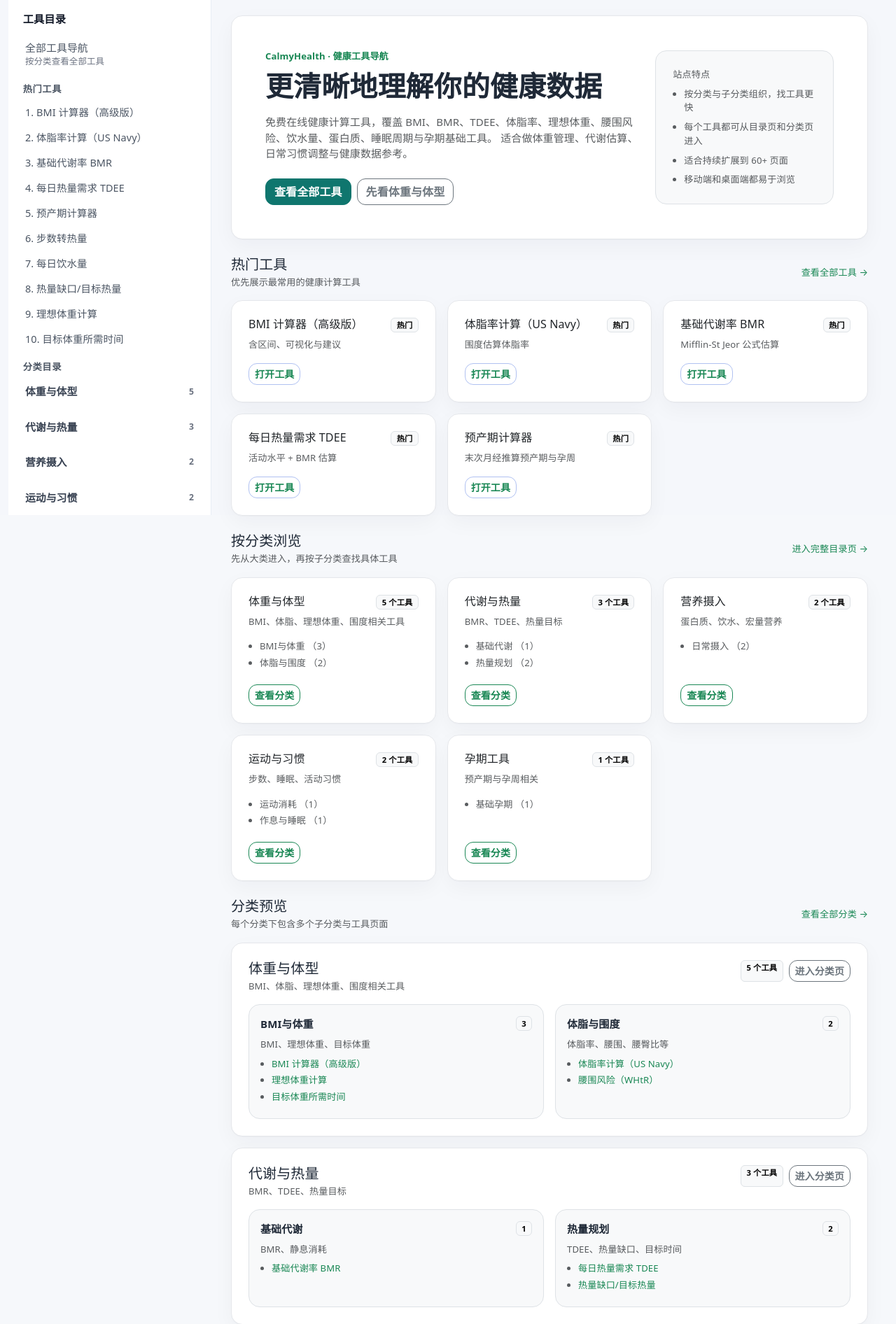
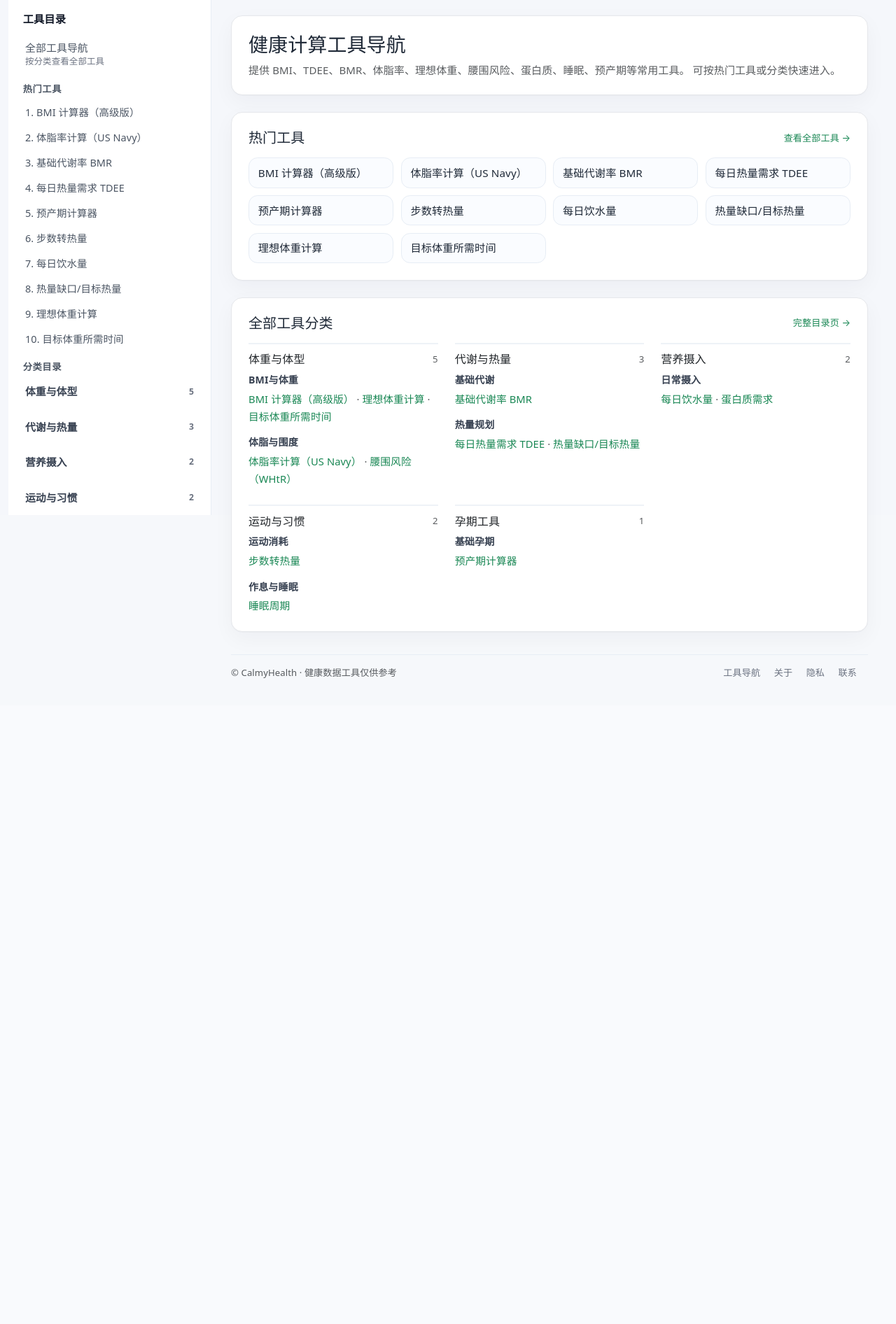
Before and after one commit to zhengxr566/health-tools-2026, a Flask app: page / in a window 1280 px wide. Shown: the part 64-1956 px from the top of the page at 70% size. After the commit the page ends 1033 px from the top, so only its background shows below. Run offline with Flask 3, Linux system fonts and the light colour scheme.

Commit message:
upadte layout

```diff
--- a/app.py
+++ b/app.py
@@ -550,10 +550,10 @@ def sitemap():
 # -----------------------
 @app.get("/")
 def index():
-    featured_tools = [t for t in TOOLS if t["featured"]]
+    featured_tools = top_tools(10)
     meta = meta_for(
-        f"{SITE_NAME} - 健康计算工具导航（BMI/BMR/TDEE/体脂率等）",
-        "CalmyHealth 提供 BMI、BMR、TDEE、体脂率、理想体重、腰围风险、蛋白质、睡眠等在线健康计算工具，并按分类组织，适合持续扩展。",
+        f"{SITE_NAME} - 健康计算工具导航",
+        "BMI、TDEE、BMR、体脂率、理想体重、蛋白质、睡眠、预产期等在线健康工具。",
         "/",
     )
     return render_template(
@@ -564,7 +564,6 @@ def index():
         tools=TOOLS,
         page_kind="home",
     )
-
 
 @app.get("/tools")
 def tools():
--- a/templates/index.html
+++ b/templates/index.html
@@ -1,204 +1,117 @@
 {% extends "base.html" %}
 {% block content %}
 
-<div class="bg-white rounded-4 shadow-sm p-4 p-lg-5 mb-4">
-  <div class="row align-items-center g-4">
-    <div class="col-lg-8">
-      <div class="small text-success fw-semibold mb-2">CalmyHealth · 健康工具导航</div>
-      <h1 class="display-6 fw-semibold mb-3">更清晰地理解你的健康数据</h1>
-      <p class="text-muted mb-4">
-        免费在线健康计算工具，覆盖 BMI、BMR、TDEE、体脂率、理想体重、腰围风险、饮水量、蛋白质、睡眠周期与孕期基础工具。
-        适合做体重管理、代谢估算、日常习惯调整与健康数据参考。
+<div class="bg-white rounded-4 shadow-sm p-4 mb-4">
+  <h1 class="h3 mb-2">健康计算工具导航</h1>
+  <p class="text-muted mb-0">
+    提供 BMI、TDEE、BMR、体脂率、理想体重、腰围风险、蛋白质、睡眠、预产期等常用工具。
+    可按热门工具或分类快速进入。
   </p>
-
-      <div class="d-flex flex-wrap gap-2">
-        <a class="btn btn-success" href="/tools">查看全部工具</a>
-        <a class="btn btn-outline-secondary" href="/category/weight">先看体重与体型</a>
-      </div>
-    </div>
-
-    <div class="col-lg-4">
-      <div class="bg-light rounded-4 p-4 border h-100">
-        <div class="small text-muted mb-2">站点特点</div>
-        <ul class="mb-0 text-muted small ps-3">
-          <li class="mb-2">按分类与子分类组织，找工具更快</li>
-          <li class="mb-2">每个工具都可从目录页和分类页进入</li>
-          <li class="mb-2">适合持续扩展到 60+ 页面</li>
-          <li class="mb-0">移动端和桌面端都易于浏览</li>
-        </ul>
-      </div>
-    </div>
-  </div>
 </div>
 
 {% if featured_tools %}
-<div class="mb-4">
-  <div class="d-flex align-items-center justify-content-between flex-wrap gap-2 mb-3">
-    <div>
-      <h2 class="h5 mb-1">热门工具</h2>
-      <div class="text-muted small">优先展示最常用的健康计算工具</div>
-    </div>
+<div class="bg-white rounded-4 shadow-sm p-4 mb-4">
+  <div class="d-flex justify-content-between align-items-center flex-wrap gap-2 mb-3">
+    <h2 class="h5 mb-0">热门工具</h2>
     <a class="small text-decoration-none" href="/tools">查看全部工具 →</a>
   </div>
 
-  <div class="row g-3">
+  <div class="tool-link-grid">
     {% for t in featured_tools %}
-    <div class="col-12 col-md-6 col-xl-4">
-      <div class="card shadow-sm border-0 h-100 rounded-4">
-        <div class="card-body d-flex flex-column p-4">
-          <div class="d-flex align-items-start justify-content-between gap-2 mb-2">
-            <div class="h6 mb-0">{{ t.name }}</div>
-            <span class="badge text-bg-light border">热门</span>
-          </div>
-          <div class="text-muted small mb-3">{{ t.desc }}</div>
-          <div class="mt-auto">
-            <a class="btn btn-outline-primary btn-sm" href="{{ t.path }}">打开工具</a>
-          </div>
-        </div>
-      </div>
-    </div>
+      <a class="tool-link-chip" href="{{ t.path }}">{{ t.name }}</a>
     {% endfor %}
   </div>
 </div>
 {% endif %}
 
-<div class="mb-4">
-  <div class="d-flex align-items-center justify-content-between flex-wrap gap-2 mb-3">
-    <div>
-      <h2 class="h5 mb-1">按分类浏览</h2>
-      <div class="text-muted small">先从大类进入，再按子分类查找具体工具</div>
-    </div>
-    <a class="small text-decoration-none" href="/tools">进入完整目录页 →</a>
+<div class="bg-white rounded-4 shadow-sm p-4">
+  <div class="d-flex justify-content-between align-items-center flex-wrap gap-2 mb-3">
+    <h2 class="h5 mb-0">全部工具分类</h2>
+    <a class="small text-decoration-none" href="/tools">完整目录页 →</a>
   </div>
 
-  <div class="row g-3">
+  <div class="row g-4">
     {% for cat in categories %}
     <div class="col-12 col-md-6 col-xl-4">
-      <div class="card shadow-sm border-0 h-100 rounded-4">
-        <div class="card-body p-4 d-flex flex-column">
-          <div class="d-flex justify-content-between align-items-start gap-2 mb-2">
-            <h3 class="h6 mb-0">{{ cat.name }}</h3>
-            <span class="badge text-bg-light border">{{ cat.count }} 个工具</span>
+      <div class="category-mini-block">
+        <div class="d-flex justify-content-between align-items-center mb-2">
+          <h3 class="h6 mb-0">
+            <a class="text-decoration-none text-dark" href="/category/{{ cat.slug }}">{{ cat.name }}</a>
+          </h3>
+          <span class="small text-muted">{{ cat.count }}</span>
         </div>
 
-          <div class="text-muted small mb-3">{{ cat.description }}</div>
-
         {% if cat.children %}
-          <ul class="small text-muted ps-3 mb-3">
           {% for child in cat.children %}
-            <li class="mb-1">
-              {{ child.name }}
-              <span class="text-muted">（{{ child.count }}）</span>
-            </li>
+            <div class="mini-subcat">
+              <div class="mini-subcat-title">{{ child.name }}</div>
+              <div class="mini-link-list">
+                {% for tool in child.tools[:5] %}
+                  <a href="{{ tool.path }}">{{ tool.name }}</a>{% if not loop.last %}<span class="text-muted"> · </span>{% endif %}
                 {% endfor %}
-          </ul>
-          {% endif %}
-
-          <div class="mt-auto">
-            <a class="btn btn-outline-success btn-sm" href="/category/{{ cat.slug }}">查看分类</a>
               </div>
             </div>
+          {% endfor %}
+        {% endif %}
       </div>
     </div>
     {% endfor %}
   </div>
 </div>
 
-<div class="mb-4">
-  <div class="d-flex align-items-center justify-content-between flex-wrap gap-2 mb-3">
-    <div>
-      <h2 class="h5 mb-1">分类预览</h2>
-      <div class="text-muted small">每个分类下包含多个子分类与工具页面</div>
-    </div>
-    <a class="small text-decoration-none" href="/tools">查看全部分类 →</a>
-  </div>
+<style>
+  .tool-link-grid {
+    display: grid;
+    grid-template-columns: repeat(auto-fit, minmax(180px, 1fr));
+    gap: 0.65rem;
+  }
 
-  {% for cat in categories %}
-  <div class="bg-white rounded-4 shadow-sm p-4 mb-3">
-    <div class="d-flex justify-content-between align-items-start flex-wrap gap-3 mb-3">
-      <div>
-        <h2 class="h5 mb-1">{{ cat.name }}</h2>
-        <div class="text-muted small">{{ cat.description }}</div>
-      </div>
-      <div class="d-flex gap-2 flex-wrap">
-        <span class="badge text-bg-light border">{{ cat.count }} 个工具</span>
-        <a class="btn btn-outline-secondary btn-sm" href="/category/{{ cat.slug }}">进入分类页</a>
-      </div>
-    </div>
+  .tool-link-chip {
+    display: block;
+    padding: 0.65rem 0.8rem;
+    border: 1px solid #e7edf5;
+    border-radius: 0.8rem;
+    background: #fafcff;
+    text-decoration: none;
+    color: #1f2937;
+    font-size: 0.95rem;
+    line-height: 1.35;
+  }
 
-    {% if cat.children %}
-    <div class="row g-3">
-      {% for child in cat.children %}
-      <div class="col-12 col-lg-6">
-        <div class="border rounded-4 p-3 h-100 bg-light">
-          <div class="d-flex justify-content-between align-items-start gap-2 mb-2">
-            <div class="fw-semibold">{{ child.name }}</div>
-            <span class="badge text-bg-light border">{{ child.count }}</span>
-          </div>
+  .tool-link-chip:hover {
+    background: #f3f8f5;
+    border-color: #cfe8d8;
+    color: #198754;
+  }
 
-          <div class="small text-muted mb-2">{{ child.description }}</div>
+  .category-mini-block {
+    border-top: 2px solid #eef2f7;
+    padding-top: 0.75rem;
+  }
 
-          {% if child.tools %}
-          <ul class="small text-muted ps-3 mb-0">
-            {% for tool in child.tools[:4] %}
-            <li class="mb-1">
-              <a class="text-decoration-none" href="{{ tool.path }}">{{ tool.name }}</a>
-            </li>
-            {% endfor %}
-          </ul>
-          {% else %}
-          <div class="small text-muted">暂无工具</div>
-          {% endif %}
-        </div>
-      </div>
-      {% endfor %}
-    </div>
-    {% endif %}
-  </div>
-  {% endfor %}
-</div>
+  .mini-subcat + .mini-subcat {
+    margin-top: 0.85rem;
+  }
 
-<div class="bg-white rounded-4 shadow-sm p-4 mb-4">
-  <div class="row g-4">
-    <div class="col-lg-8">
-      <h2 class="h5 mb-2">工具目录说明</h2>
-      <p class="text-muted mb-0">
-        这个站点采用“首页 + 工具总目录 + 分类页 + 工具页”的结构：首页用于快速进入，工具总目录用于全站浏览，
-        分类页负责聚合同主题工具，具体工具页则提供计算、解释、建议与相关推荐。这样不仅更适合用户浏览，也更适合未来继续扩展更多页面。
-      </p>
-    </div>
-    <div class="col-lg-4">
-      <div class="border rounded-4 p-3 bg-light h-100">
-        <div class="small text-muted mb-2">推荐入口</div>
-        <div class="d-grid gap-2">
-          <a class="btn btn-outline-primary btn-sm" href="/bmi">BMI 计算器</a>
-          <a class="btn btn-outline-primary btn-sm" href="/calorie">TDEE 计算器</a>
-          <a class="btn btn-outline-primary btn-sm" href="/bodyfat">体脂率计算器</a>
-        </div>
-      </div>
-    </div>
-  </div>
-</div>
+  .mini-subcat-title {
+    font-size: 0.88rem;
+    font-weight: 700;
+    margin-bottom: 0.3rem;
+    color: #374151;
+  }
 
-<div class="bg-white rounded-4 shadow-sm p-4">
-  <div class="row g-4">
-    <div class="col-lg-6">
-      <h2 class="h5 mb-2">这个站点适合谁</h2>
-      <ul class="text-muted small ps-3 mb-0">
-        <li class="mb-2">想快速了解 BMI、体脂率、BMR、TDEE 等常见健康指标的人</li>
-        <li class="mb-2">正在减脂、维持体重或做基础饮食管理的人</li>
-        <li class="mb-2">希望按分类系统浏览健康工具的人</li>
-        <li class="mb-0">需要孕期基础参考、睡眠习惯或日常摄入估算的人</li>
-      </ul>
-    </div>
-    <div class="col-lg-6">
-      <h2 class="h5 mb-2">免责声明</h2>
-      <p class="text-muted small mb-0">
-        本站所有工具与页面内容仅供一般参考，不构成医疗建议，也不能替代医生、营养师或其他专业人士的判断。
-        若你有基础疾病、孕期特殊情况、长期不适或体检异常，请优先咨询专业人士。
-      </p>
-    </div>
-  </div>
-</div>
+  .mini-link-list {
+    font-size: 0.92rem;
+    line-height: 1.7;
+  }
+
+  .mini-link-list a {
+    text-decoration: none;
+  }
+
+  .mini-link-list a:hover {
+    color: #198754;
+  }
+</style>
 
 {% endblock %}
```
Lines whose indentation alone changed are shown as unchanged.
